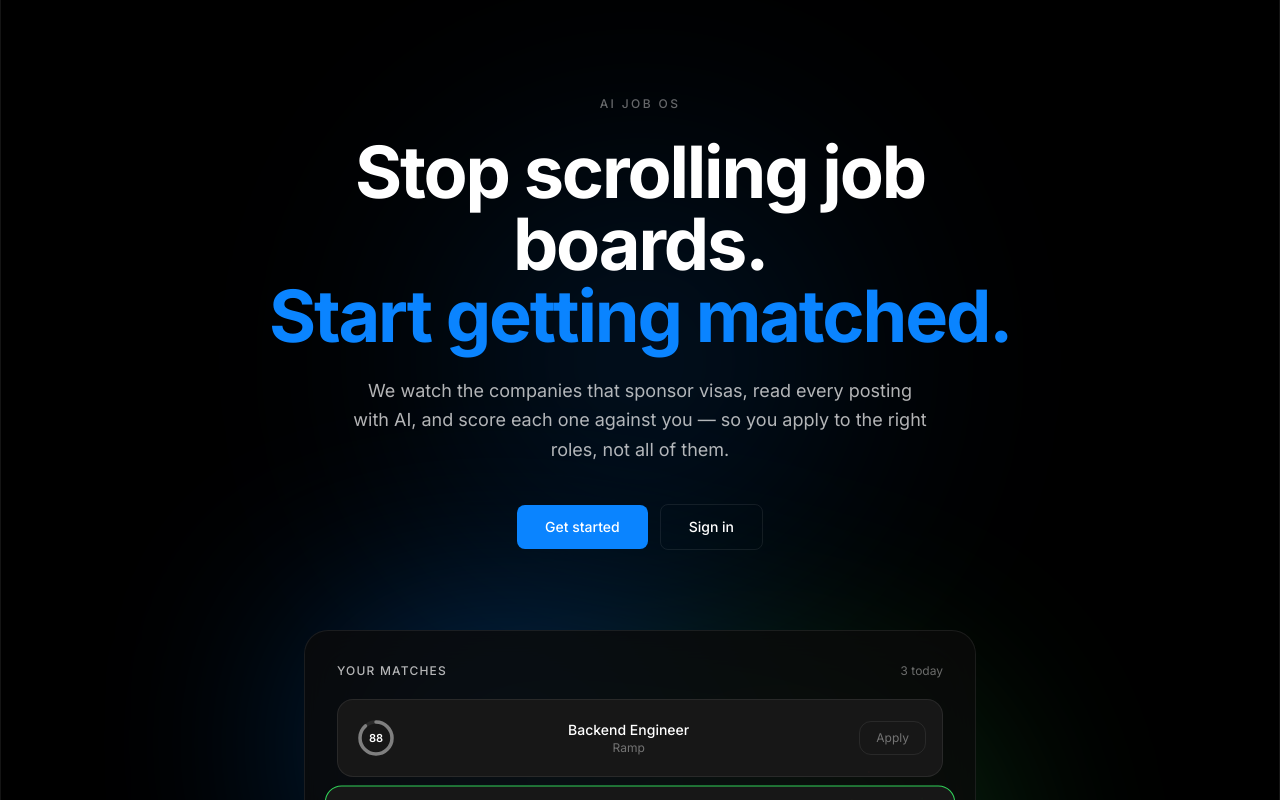
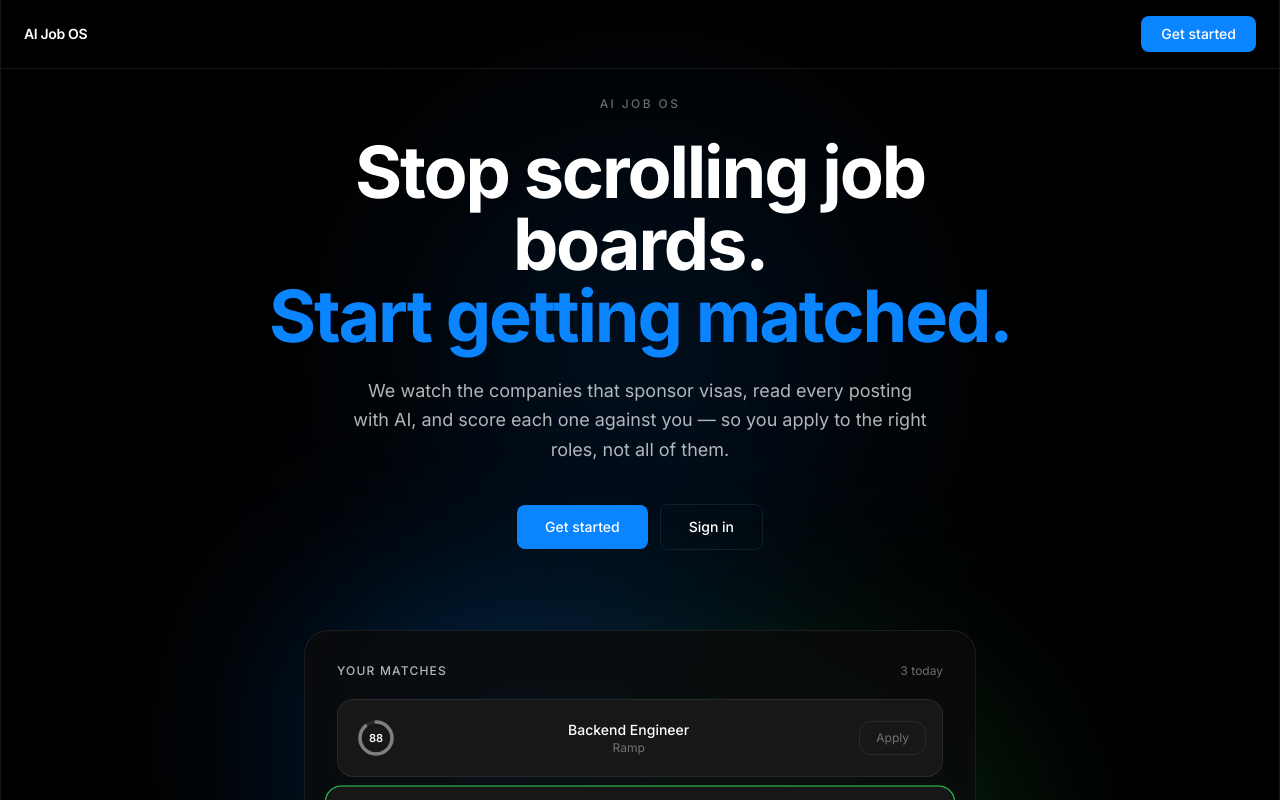
Before and after one commit to pasupulasurya/pasupulasurya-ai-job-os, a Next.js app: page / in a window 1280 px wide. Shown: the top 800 px of the page. Built offline with nearby package versions, Linux system fonts and the light colour scheme; no server answers.

Commit message:
feat(landing): sticky top nav with get started CTA

```diff
--- /dev/null
+++ b/src/app/_components/landing-nav.tsx
@@ -0,0 +1,42 @@
+"use client";
+
+import { useEffect, useState } from "react";
+import Link from "next/link";
+
+/**
+ * Sticky top nav for the landing page. Transparent at the top of the page,
+ * gains a translucent blurred background + hairline border once scrolled,
+ * so it never fights the hero on first paint.
+ */
+export function LandingNav() {
+  const [scrolled, setScrolled] = useState(false);
+
+  useEffect(() => {
+    const onScroll = () => setScrolled(window.scrollY > 24);
+    onScroll();
+    window.addEventListener("scroll", onScroll, { passive: true });
+    return () => window.removeEventListener("scroll", onScroll);
+  }, []);
+
+  return (
+    <header
+      className={`fixed inset-x-0 top-0 z-50 transition-all duration-300 ${
+        scrolled
+          ? "border-border/60 bg-background/70 border-b backdrop-blur-xl"
+          : "border-b border-transparent"
+      }`}
+    >
+      <nav className="mx-auto flex max-w-7xl items-center justify-between px-6 py-4">
+        <Link href="/" className="text-text-primary text-sm font-semibold tracking-tight">
+          AI Job OS
+        </Link>
+        <Link
+          href="/signup"
+          className="bg-accent text-accent-foreground hover:bg-accent-hover rounded-md px-5 py-2 text-sm font-medium transition-colors"
+        >
+          Get started
+        </Link>
+      </nav>
+    </header>
+  );
+}
--- a/src/app/page.tsx
+++ b/src/app/page.tsx
@@ -1,4 +1,5 @@
 import { AmbientBg } from "./_components/ambient-bg";
+import { LandingNav } from "./_components/landing-nav";
 import { Hero } from "./_components/hero";
 import { HowItWorks } from "./_components/how-it-works";
 import { WhatsNext } from "./_components/whats-next";
@@ -7,6 +8,7 @@ export default function Home() {
   return (
     <main className="bg-background min-h-screen">
       <AmbientBg />
+      <LandingNav />
       <div className="border-border/60 relative mx-auto max-w-7xl border-x">
         <Hero />
         <HowItWorks />
```
